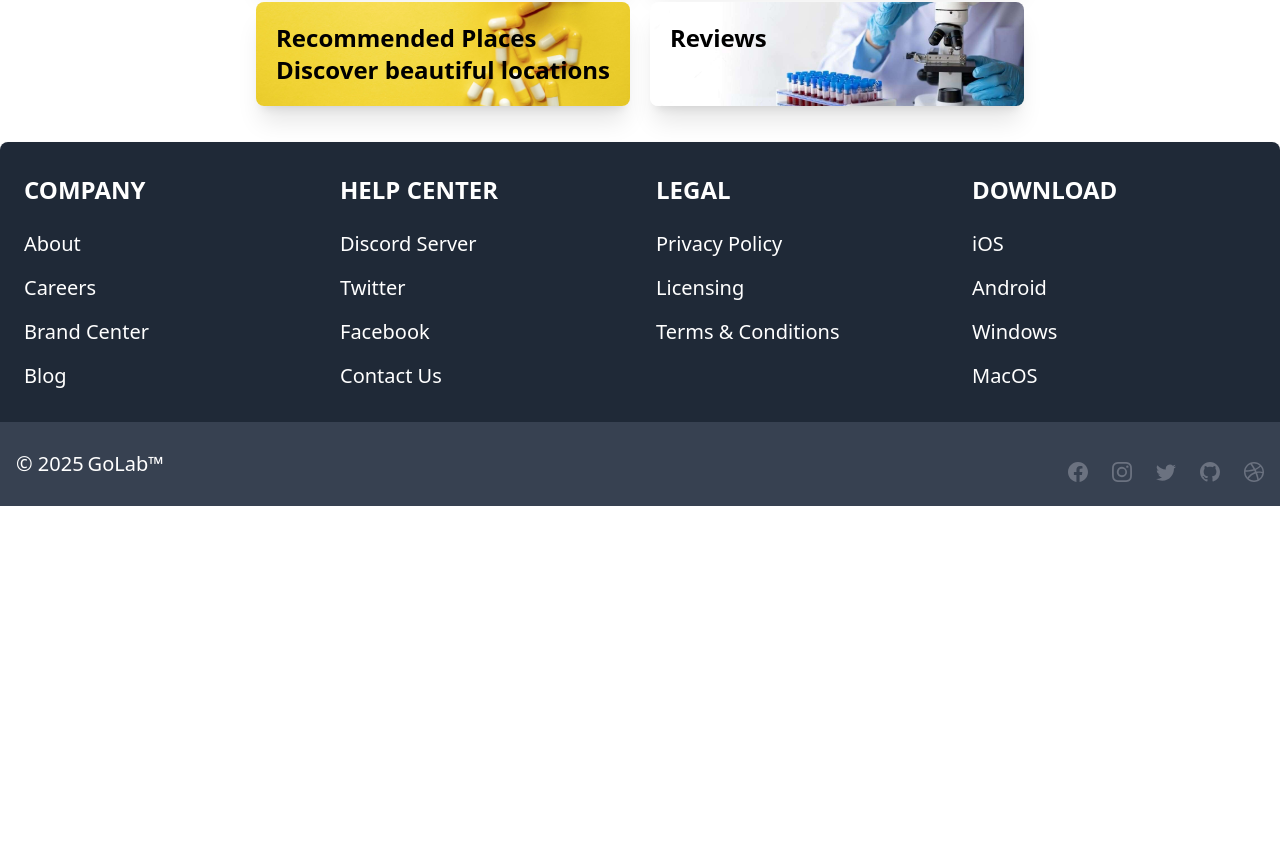
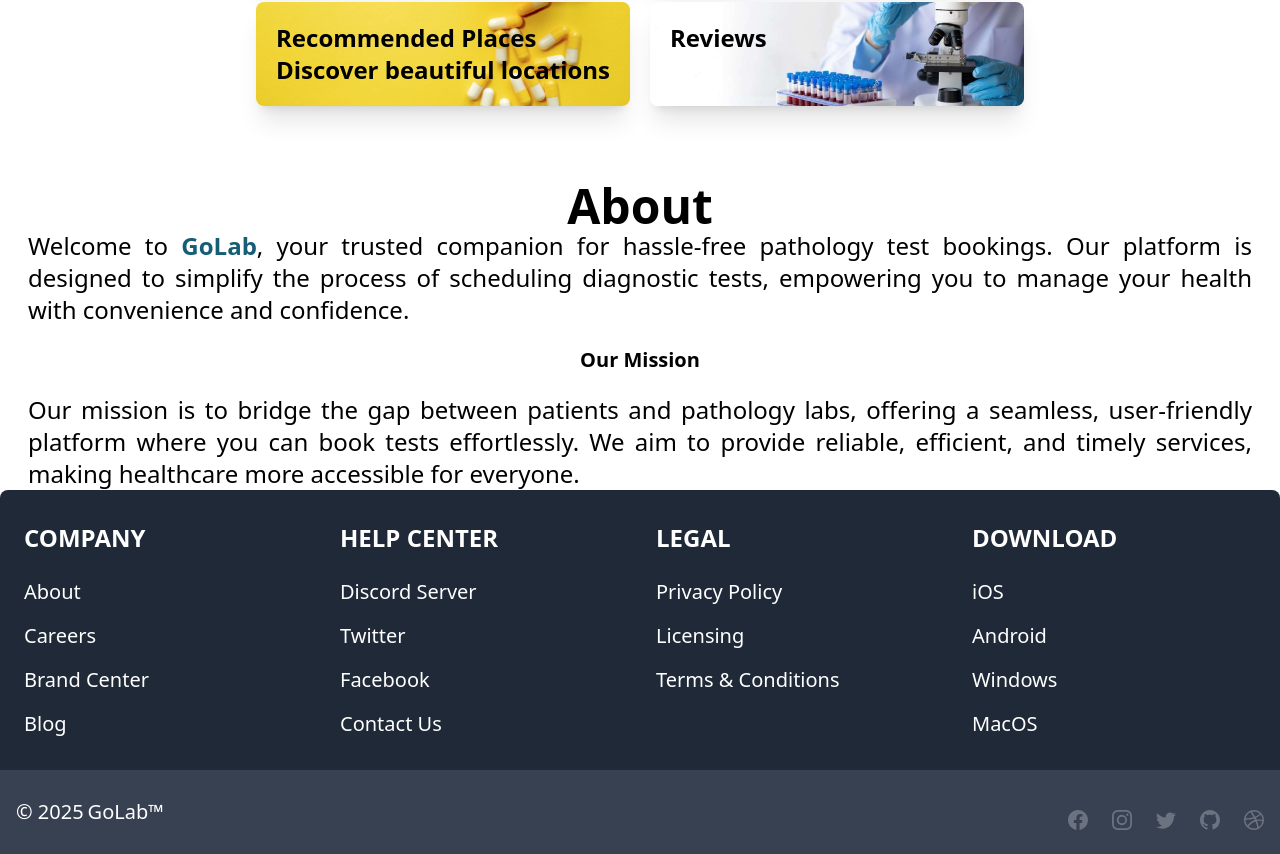
Before and after one commit to harshalpatil0003/patho, a React (Vite) app in the folder client/: page / in a window 1280 px wide. Shown: the part 813-1667 px from the top of the page. Before the commit the page ends 1319 px from the top, so only its background shows below. Built offline with nearby package versions, Linux system fonts and the light colour scheme.

Commit message:
about page created

```diff
--- a/client/src/components/Navbar/navbar.jsx
+++ b/client/src/components/Navbar/navbar.jsx
@@ -6,6 +6,14 @@ import logo from '../../Assets/navbar/logo.png'
 import logout from '../Navbar/logout.png'
 
 export function Nav() {
+
+  const scrollToSection = (id) => {
+    const section = document.getElementById(id);
+    if (section) {
+      section.scrollIntoView({ behavior: 'smooth' });
+    }
+
+  };
   return (
     <Navbar fluid rounded className="bg-cyan-800 ">
       <Navbar.Brand href="/">
@@ -16,7 +24,7 @@ export function Nav() {
           arrowIcon={false}
           inline
           label={
-            <Button  gradientMonochrome="success">Login</Button>
+            <Button gradientMonochrome="success">Login</Button>
           }
         >
           <Dropdown.Header>
@@ -33,7 +41,12 @@ export function Nav() {
 
       <Navbar.Collapse className="">
         <Navbar.Link href="#" className="lg:text-xl text-white"> Home </Navbar.Link>
-        <Navbar.Link href="#" className="lg:text-xl text-white">About</Navbar.Link>
+
+
+        <Navbar.Link className="cursor-pointer lg:text-xl text-white" onClick={() => scrollToSection('About')}>About</Navbar.Link>
+
+
+
         <Navbar.Link href="#" className="lg:text-xl  text-white">Services</Navbar.Link>
         <Navbar.Link href="#" className="lg:text-xl text-white">Pricing</Navbar.Link>
         <Navbar.Link href="#" className="lg:text-xl text-white">Contact</Navbar.Link>
--- /dev/null
+++ b/client/src/views/About.jsx
@@ -0,0 +1,21 @@
+import React from 'react'
+
+function About() {
+    return (
+
+        <div className='px-7 lg:text-xl'>
+            <h1 id='About' className='text-center text-3xl font-bold lg:text-5xl mt-10'>About</h1>
+            <div className="w-full lg:text-2xl">
+                <p className='text-justify '> Welcome to <span className='text-cyan-800 font-semibold'>GoLab</span>, your trusted companion for hassle-free pathology test bookings. Our platform is designed to simplify the process of scheduling diagnostic tests, empowering you to manage your health with convenience and confidence.
+                </p>
+            </div>
+            <h1 className='text-center m-5 font-semibold'>Our Mission</h1>
+            <p className='text-justify lg:text-2xl'>
+                Our mission is to bridge the gap between patients and pathology labs, offering a seamless, user-friendly platform where you can book tests effortlessly. We aim to provide reliable, efficient, and timely services, making healthcare more accessible for everyone.
+            </p>
+        </div>
+
+    )
+}
+
+export default About
--- a/client/src/views/App.jsx
+++ b/client/src/views/App.jsx
@@ -2,12 +2,14 @@ import React from 'react'
 import { Nav } from '../components/Navbar/navbar.jsx'
 // import { Slider } from '../components/Carousel/carousel.jsx'
 import { Header } from '../components/Header/Header.jsx'
+import About from '../views/About.jsx'
 import { Foot } from '../components/Footer/Footer.jsx'
 function App() {
     return (
         <div>
         <Nav/>
         <Header/>
+        <About/>
         <Foot/>
 
         </div>
```
Also changed, not shown: client/src/main.jsx (+11 -5 lines).
